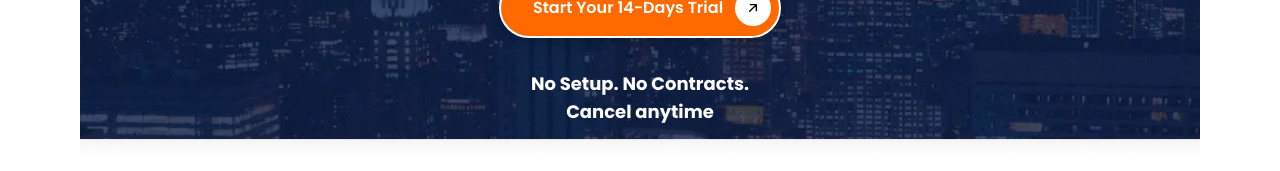
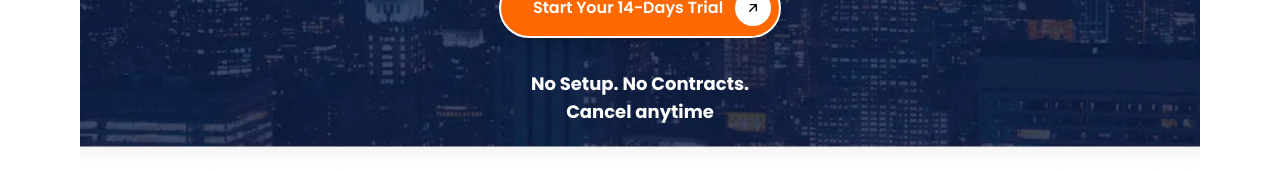
Before and after one commit to alihussnain1122/Sevvy, a React (Vite) app: page /blog in a window 1280 px wide. Shown: the part 1073-1244 px from the top of the page. Built offline with nearby package versions, Linux system fonts and the light colour scheme; no server answers; the HTML template or start-up script is replaced by a standard one; a web font is replaced by a local one.

Commit message:
QC page-4 (revision)

```diff
--- a/src/components/Blogs/Last.jsx
+++ b/src/components/Blogs/Last.jsx
@@ -49,7 +49,7 @@ const LastSection = () => {
                 </svg>
               </div>
             </button>
-            <p className="text-lg sm:text-lg font-bold text-white mt-2 sm:mt-4">No Setup. No Contracts. <br /> Cancel anytime</p>
+            <p className="text-lg sm:text-lg font-bold text-white mt-2 mb-2  sm:mt-4">No Setup. No Contracts. <br /> Cancel anytime</p>
           </div>
         </div>
       </div>
```
